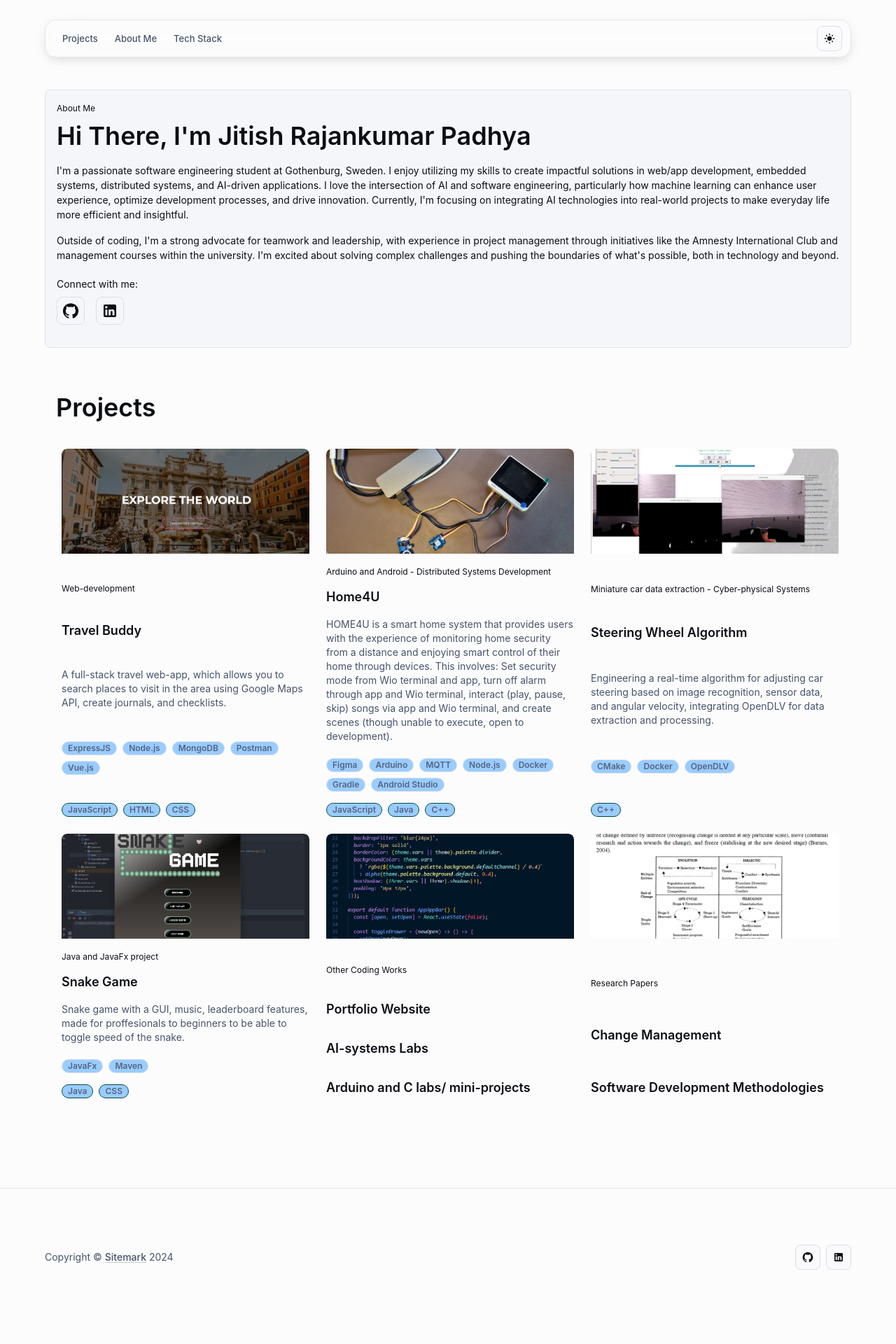
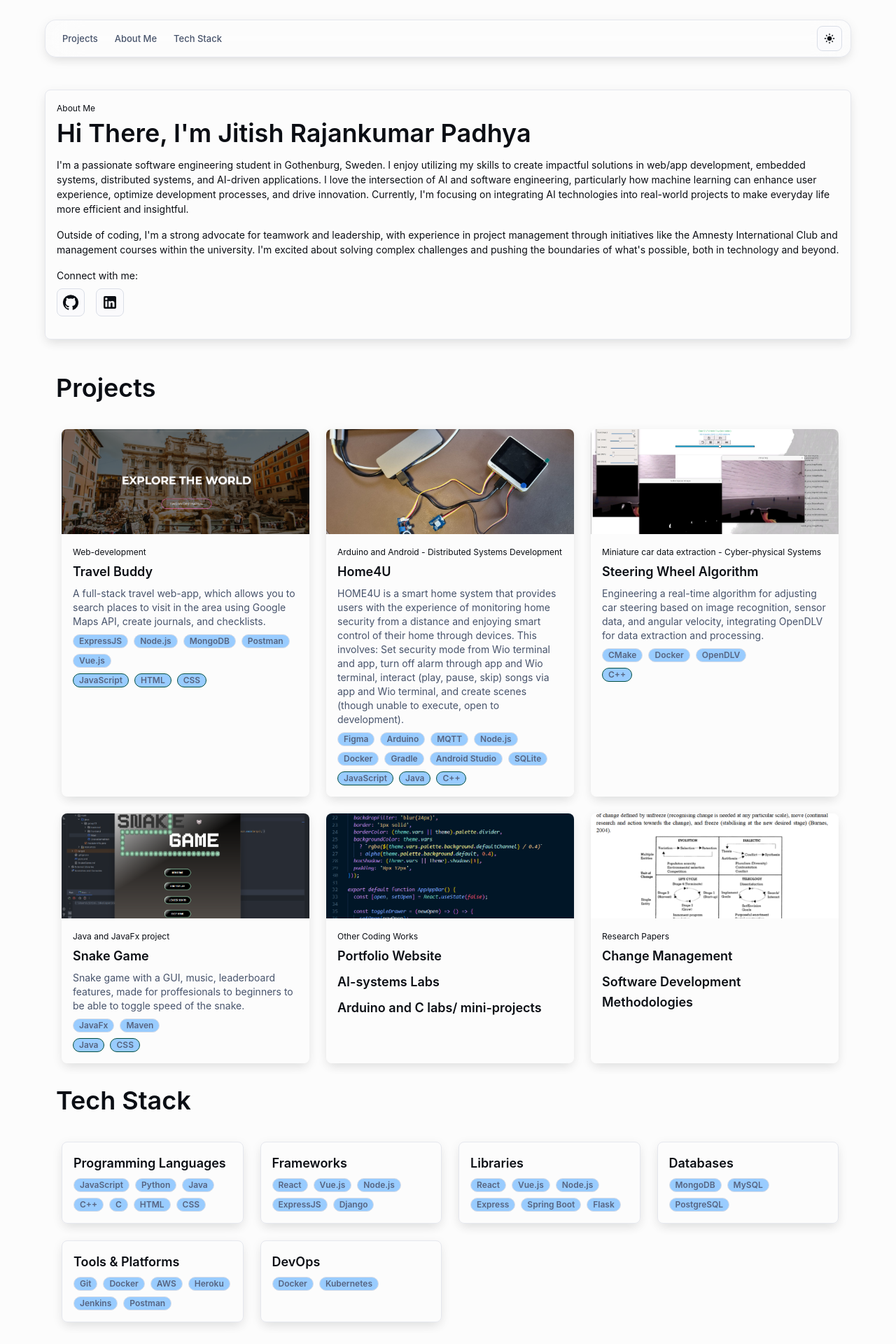
Before and after one commit to jitishp04/portfolio-website, a React (Create React App) app in the folder my-project/: page / in a window 1280 px wide. Shown: the top 1920 px of the page at 70% size. Before the commit the page ends 1894 px from the top, so only its background shows below. Built offline with nearby package versions, Linux system fonts and the light colour scheme.

Commit message:
Initial structure completion

```diff
--- a/my-project/src/blog/Blog.js
+++ b/my-project/src/blog/Blog.js
@@ -6,6 +6,7 @@ import MainContent from './components/MainContent';
 import Latest from './components/Latest';
 import Footer from './components/Footer';
 import AppTheme from '../shared-theme/AppTheme';
+import TechStack from './components/TechStack';
 
 export default function Blog(props) {
   return (
@@ -19,6 +20,7 @@ export default function Blog(props) {
       >
         <MainContent />
         <Latest />
+        <TechStack/>
       </Container>
       <Footer />
     </AppTheme>
--- a/my-project/src/blog/components/Latest.js
+++ b/my-project/src/blog/components/Latest.js
@@ -24,7 +24,7 @@ const articleInfo = [
     description:
       'HOME4U is a smart home system that provides users with the experience of monitoring home security from a distance and enjoying smart control of their home through devices. This involves: Set security mode from Wio terminal and app, turn off alarm through app and Wio terminal, interact (play, pause, skip) songs via app and Wio terminal, and create scenes (though unable to execute, open to development).',
     image: '/WioTerminalSetupImage.jpg',
-    tech: ['Figma', 'Arduino', 'MQTT', 'Node.js', 'Docker', 'Gradle', 'Android Studio'],
+    tech: ['Figma', 'Arduino', 'MQTT', 'Node.js', 'Docker', 'Gradle', 'Android Studio', 'SQLite'],
     languages: ['JavaScript', 'Java', 'C++'],
     link: 'https://github.com/jitishp04/Home4U',
   },
@@ -92,17 +92,20 @@ const StyledTypography = styled(Typography)({
 const TitleTypography = styled(Typography)(({ theme }) => ({
   position: 'relative',
   textDecoration: 'none',
-  '&:hover': { cursor: 'pointer' },
+  display: 'flex', // Added to enable flex positioning
+  alignItems: 'center', // Center vertically
+  '&:hover': {
+    cursor: 'pointer',
+  },
   '& .arrow': {
     visibility: 'hidden',
-    position: 'absolute',
-    right: 0,
-    top: '50%',
-    transform: 'translateY(-50%)',
+    marginLeft: 'auto', // Push arrow to the right
+    transition: 'visibility 0.2s, opacity 0.2s',
+    opacity: 0,
   },
   '&:hover .arrow': {
     visibility: 'visible',
-    opacity: 0.7,
+    opacity: 1,
   },
   '&:focus-visible': {
     outline: '3px solid',
@@ -117,7 +120,7 @@ const TitleTypography = styled(Typography)(({ theme }) => ({
     height: '1px',
     bottom: 0,
     left: 0,
-    backgroundColor: (theme.vars || theme).palette.text.primary,
+    backgroundColor: theme.palette.text.primary,
     opacity: 0.3,
     transition: 'width 0.3s ease, opacity 0.3s ease',
   },
@@ -155,7 +158,7 @@ function LanguageChips({ languages }) {
           key={index}
           label={item}
           sx={{
-            backgroundColor:  (theme) => theme.palette.primary.light,
+            backgroundColor: (theme) => theme.palette.primary.light,
             color: (theme) => theme.palette.primary.contrastText,
             fontWeight: 'bold !important',
             border: '1px solid #004d40 !important',
@@ -193,49 +196,41 @@ export default function Latest() {
       >
         {articleInfo.map((article, index) => (
           <Grid key={index} item xs={12} sm={6} md={4}>
-            {article.items ? (
-              // Render multiple titles with links
             <Box
               sx={{
                 display: 'flex',
                 flexDirection: 'column',
-                  justifyContent: 'space-between',
-                  gap: 1,
+                border: '1px solid theme.palette.divider', // Light border
+                borderRadius: '8px',
+                boxShadow: 1, // Slight elevation
+                overflow: 'hidden',
                 height: '100%',
-                  padding: 0,
-                  borderRadius: '8px',
-                  overflow: 'hidden',
               }}
             >
-                {article.image ? (
+              {/* Image */}
+              {article.image && (
                 <Box
                   component="img"
                   src={article.image}
-                    alt={article.tag}
+                  alt={article.title || article.tag}
                   sx={{
                     width: '100%',
                     height: '150px',
                     objectFit: 'cover',
-                      borderRadius: '8px 8px 0 0',
-                      marginBottom: '8px',
-                    }}
-                  />
-                ) : (
-                  // Optional placeholder
-                  <Box
-                    sx={{
-                      width: '100%',
-                      height: '150px',
-                      backgroundColor: '#f0f0f0',
-                      borderRadius: '8px 8px 0 0',
-                      marginBottom: '8px',
                   }}
                 />
               )}
+
+              {/* Content */}
+              <Box sx={{ padding: 2, flexGrow: 1 }}>
                 <Typography gutterBottom variant="caption" component="div">
                   {article.tag}
                 </Typography>
-                {article.items.map((item, idx) => (
+
+                {/* Title and Description or Items */}
+                {article.items ? (
+                  // For articles with multiple items
+                  article.items.map((item, idx) => (
                     <TitleTypography
                       key={idx}
                       variant="h6"
@@ -246,6 +241,10 @@ export default function Latest() {
                       sx={{
                         textDecoration: 'none',
                         color: 'inherit',
+                        position: 'relative',
+                        display: 'flex',
+                        alignItems: 'center',
+                        marginBottom: 1,
                         '&:hover': {
                           color: (theme) => theme.palette.primary.main,
                         },
@@ -254,40 +253,13 @@ export default function Latest() {
                       {item.title}
                       <NavigateNextRoundedIcon
                         className="arrow"
-                      sx={{ fontSize: '1rem' }}
+                        sx={{ fontSize: '1rem', marginLeft: 'auto' }}
                       />
                     </TitleTypography>
-                ))}
-              </Box>
+                  ))
                 ) : (
-              // Render regular articles
-              <Box
-                sx={{
-                  display: 'flex',
-                  flexDirection: 'column',
-                  justifyContent: 'space-between',
-                  gap: 1,
-                  height: '100%',
-                  padding: 0,
-                  borderRadius: '8px',
-                  overflow: 'hidden',
-                }}
-              >
-                <Box
-                  component="img"
-                  src={article.image}
-                  alt={article.title}
-                  sx={{
-                    width: '100%',
-                    height: '150px',
-                    objectFit: 'cover',
-                    borderRadius: '8px 8px 0 0',
-                    marginBottom: '8px',
-                  }}
-                />
-                <Typography gutterBottom variant="caption" component="div">
-                  {article.tag}
-                </Typography>
+                  // For regular articles
+                  <>
                     <TitleTypography
                       gutterBottom
                       variant="h6"
@@ -298,6 +270,8 @@ export default function Latest() {
                       sx={{
                         textDecoration: 'none',
                         color: 'inherit',
+                        display: 'flex',
+                        alignItems: 'center',
                         '&:hover': {
                           color: (theme) => theme.palette.primary.main,
                         },
@@ -306,7 +280,7 @@ export default function Latest() {
                       {article.title}
                       <NavigateNextRoundedIcon
                         className="arrow"
-                    sx={{ fontSize: '1rem' }}
+                        sx={{ fontSize: '1rem', marginLeft: 'auto' }}
                       />
                     </TitleTypography>
                     <StyledTypography variant="body2" color="text.secondary" gutterBottom>
@@ -314,8 +288,10 @@ export default function Latest() {
                     </StyledTypography>
                     <TechChips tech={article.tech} />
                     <LanguageChips languages={article.languages} />
+                  </>
+                )}
               </Box>
-            )}
+            </Box>
           </Grid>
         ))}
       </Grid>
--- a/my-project/src/blog/components/MainContent.js
+++ b/my-project/src/blog/components/MainContent.js
@@ -3,55 +3,15 @@ import PropTypes from 'prop-types';
 import Avatar from '@mui/material/Avatar';
 import AvatarGroup from '@mui/material/AvatarGroup';
 import Box from '@mui/material/Box';
-import Card from '@mui/material/Card';
-import CardContent from '@mui/material/CardContent';
-import CardMedia from '@mui/material/CardMedia';
-import Grid from '@mui/material/Grid2';
+import Grid from '@mui/material/Grid';
 import IconButton from '@mui/material/IconButton';
 import Typography from '@mui/material/Typography';
-import { styled } from '@mui/material/styles';
 import GitHubIcon from '@mui/icons-material/GitHub';
 import LinkedInIcon from '@mui/icons-material/LinkedIn';
 
 const cardData = [
   // Card data array remains unchanged
 ];
-
-const SyledCard = styled(Card)(({ theme }) => ({
-  display: 'flex',
-  flexDirection: 'column',
-  padding: 0,
-  height: '100%',
-  backgroundColor: (theme.vars || theme).palette.background.paper,
-  '&:hover': {
-    backgroundColor: 'transparent',
-    cursor: 'pointer',
-  },
-  '&:focus-visible': {
-    outline: '3px solid',
-    outlineColor: 'hsla(210, 98%, 48%, 0.5)',
-    outlineOffset: '2px',
-  },
-}));
-
-const SyledCardContent = styled(CardContent)(({
-  display: 'flex',
-  flexDirection: 'column',
-  gap: 4,
-  padding: 16,
-  flexGrow: 1,
-  '&:last-child': {
-    paddingBottom: 16,
-  },
-}));
-
-const StyledTypography = styled(Typography)({
-  display: '-webkit-box',
-  WebkitBoxOrient: 'vertical',
-  WebkitLineClamp: 2,
-  overflow: 'hidden',
-  textOverflow: 'ellipsis',
-});
 
 function Author({ authors }) {
   return (
@@ -97,20 +57,22 @@ Author.propTypes = {
 };
 
 export default function MainContent() {
-  const [focusedCardIndex, setFocusedCardIndex] = React.useState(null);
-
-  const handleFocus = (index) => {
-    setFocusedCardIndex(index);
-  };
-
-  const handleBlur = () => {
-    setFocusedCardIndex(null);
-  };
 
   return (
     <Box sx={{ display: 'flex', flexDirection: 'column', gap: 4 }}>
-      <SyledCard variant="outlined" tabIndex={0} sx={{ width: '100%' }}>
-        <SyledCardContent>
+      {/* About Me Section */}
+      <Box
+        sx={{
+          display: 'flex',
+          flexDirection: 'column',
+          border: (theme) => `1px solid ${theme.palette.divider}`, // Light border
+          borderRadius: '8px',
+          boxShadow: 1, // Slight elevation
+          overflow: 'hidden',
+          height: '100%',
+        }}
+      >
+        <Box sx={{ padding: 2 }}>
           <Typography gutterBottom variant="caption" component="div">
             About Me
           </Typography>
@@ -119,9 +81,11 @@ export default function MainContent() {
           </Typography>
           <Typography variant="body1" color="text.primary">
             <Typography paragraph>
-              I'm a passionate software engineering student at Gothenburg, Sweden. I enjoy utilizing my skills to create impactful solutions in web/app development, embedded systems, distributed systems, and AI-driven applications. I love the intersection of AI and software engineering, particularly how machine learning can enhance user experience, optimize development processes, and drive innovation. Currently, I'm focusing on integrating AI technologies into real-world projects to make everyday life more efficient and insightful.
+              I'm a passionate software engineering student in Gothenburg, Sweden. I enjoy utilizing my skills to create impactful solutions in web/app development, embedded systems, distributed systems, and AI-driven applications. I love the intersection of AI and software engineering, particularly how machine learning can enhance user experience, optimize development processes, and drive innovation. Currently, I'm focusing on integrating AI technologies into real-world projects to make everyday life more efficient and insightful.
             </Typography>
-            Outside of coding, I'm a strong advocate for teamwork and leadership, with experience in project management through initiatives like the Amnesty International Club and management courses within the university. I'm excited about solving complex challenges and pushing the boundaries of what's possible, both in technology and beyond.
+            <Typography paragraph>
+              Outside of coding, I'm a strong advocate for teamwork and leadership, with experience in project management through initiatives like the Amnesty International Club and management courses within the university. I'm excited about solving complex challenges and pushing the boundaries of what's possible, both in technology and beyond.
+            </Typography>
           </Typography>
           <Box sx={{ my: 2 }}>
             <Typography variant="body1" color="text.primary">
@@ -146,41 +110,14 @@ export default function MainContent() {
               </IconButton>
             </Box>
           </Box>
-        </SyledCardContent>
-      </SyledCard>
+        </Box>
+      </Box>
+
+      {/* The rest of your content remains the same */}
       <Grid container spacing={2} columns={12}>
         {cardData.map((card, index) => (
-          <Grid key={index} size={{ xs: 12, md: 6 }}>
-            <SyledCard
-              variant="outlined"
-              onFocus={() => handleFocus(index)}
-              onBlur={handleBlur}
-              tabIndex={0}
-              className={focusedCardIndex === index ? 'Mui-focused' : ''}
-            >
-              <CardMedia
-                component="img"
-                alt={card.title}
-                image={card.img}
-                sx={{
-                  aspectRatio: '16 / 9',
-                  borderBottom: '1px solid',
-                  borderColor: 'divider',
-                }}
-              />
-              <SyledCardContent>
-                <Typography gutterBottom variant="caption" component="div">
-                  {card.tag}
-                </Typography>
-                <Typography gutterBottom variant="h6" component="div">
-                  {card.title}
-                </Typography>
-                <StyledTypography variant="body2" color="text.secondary" gutterBottom>
-                  {card.description}
-                </StyledTypography>
-              </SyledCardContent>
-              <Author authors={card.authors} />
-            </SyledCard>
+          <Grid key={index} xs={12} md={6}>
+            {/* ... your card content */}
           </Grid>
         ))}
       </Grid>
--- /dev/null
+++ b/my-project/src/blog/components/TechStack.js
@@ -0,0 +1,94 @@
+import * as React from 'react';
+import Chip from '@mui/material/Chip';
+import Box from '@mui/material/Box';
+import Grid from '@mui/material/Grid';
+import Typography from '@mui/material/Typography';
+
+const techStackInfo = [
+  {
+    tag: 'Programming Languages',
+    items: ['JavaScript', 'Python', 'Java', 'C++', 'C', 'HTML', 'CSS'],
+  },
+  {
+    tag: 'Frameworks',
+    items: ['React', 'Vue.js', 'Node.js', 'ExpressJS', 'Django'],
+  },
+  {
+    tag: 'Libraries',
+    items: ['React', 'Vue.js', 'Node.js', 'Express', 'Spring Boot', 'Flask'],
+  },
+  {
+    tag: 'Databases',
+    items: ['MongoDB', 'MySQL', 'PostgreSQL'],
+  },
+  {
+    tag: 'Tools & Platforms',
+    items: ['Git', 'Docker', 'AWS', 'Heroku', 'Jenkins', 'Postman'],
+  },
+  {
+    tag: 'DevOps',
+    items: ['Docker', 'Kubernetes'],
+  },
+  // Add more categories and items as needed
+];
+
+export default function TechStack() {
+  return (
+    <Box
+      sx={{
+        maxWidth: '1200px',
+        margin: '0 auto',
+        padding: '0',
+      }}
+    >
+      <Typography variant="h2" gutterBottom sx={{ textAlign: 'left', paddingLeft: '16px' }}>
+        Tech Stack
+      </Typography>
+
+      <Grid
+        container
+        spacing={3}
+        sx={{
+          margin: 0,
+          width: 'calc(100% - 18px)',
+        }}
+      >
+        {techStackInfo.map((category, index) => (
+          <Grid key={index} item xs={12} sm={6} md={4} lg={3}>
+            <Box
+              sx={{
+                display: 'flex',
+                flexDirection: 'column',
+                border: (theme) => `1px solid ${theme.palette.divider}`, // Light border
+                borderRadius: '8px',
+                boxShadow: 1, // Slight elevation
+                overflow: 'hidden',
+                height: '100%',
+                padding: 2, // Add padding inside the box
+              }}
+            >
+              {/* Category Title */}
+              <Typography gutterBottom variant="h6" component="div">
+                {category.tag}
+              </Typography>
+
+              {/* Tech Items */}
+              <Box sx={{ display: 'flex', flexWrap: 'wrap', gap: 1 }}>
+                {category.items.map((item, idx) => (
+                  <Chip
+                    key={idx}
+                    label={item}
+                    sx={{
+                      backgroundColor: (theme) => theme.palette.primary.light,
+                      color: (theme) => theme.palette.primary.contrastText,
+                    }}
+                  />
+                ))}
+              </Box>
+            </Box>
+          </Grid>
+        ))}
+      </Grid>
+    </Box>
+  );
+}
```
Lines whose indentation alone changed are shown as unchanged.
